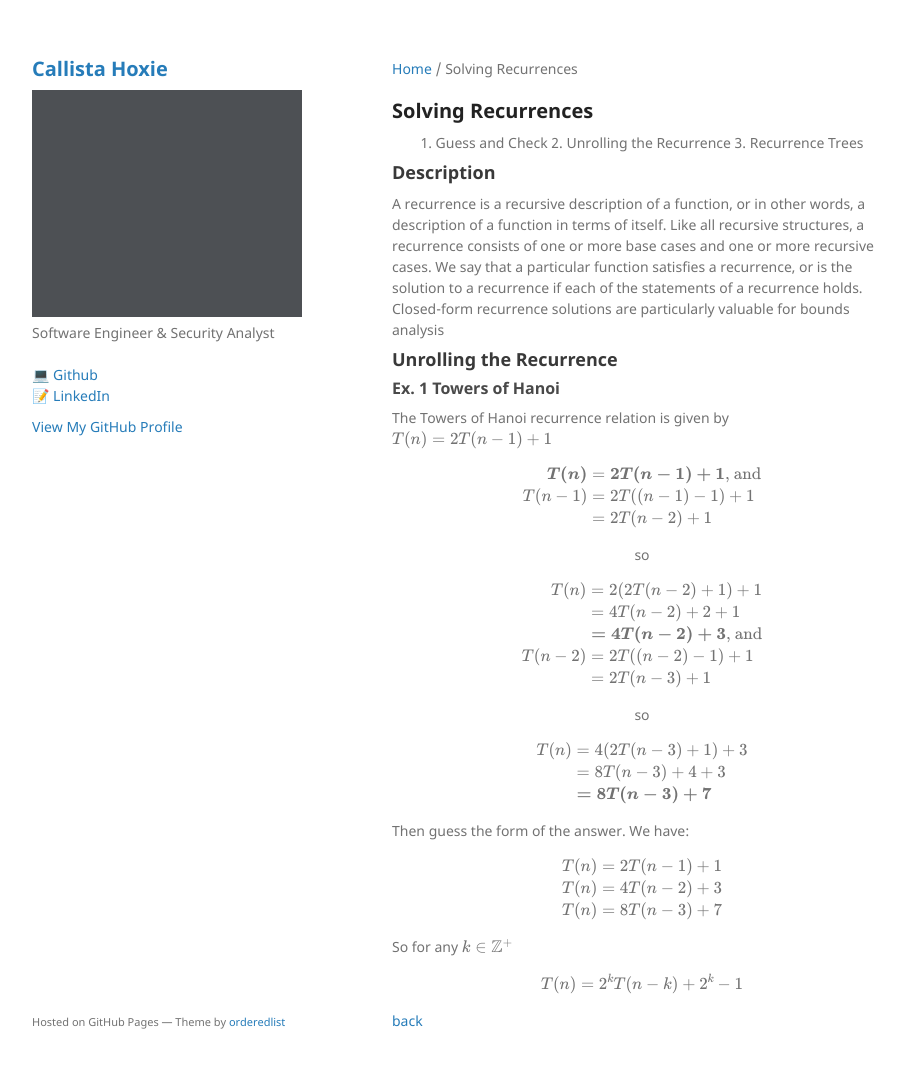
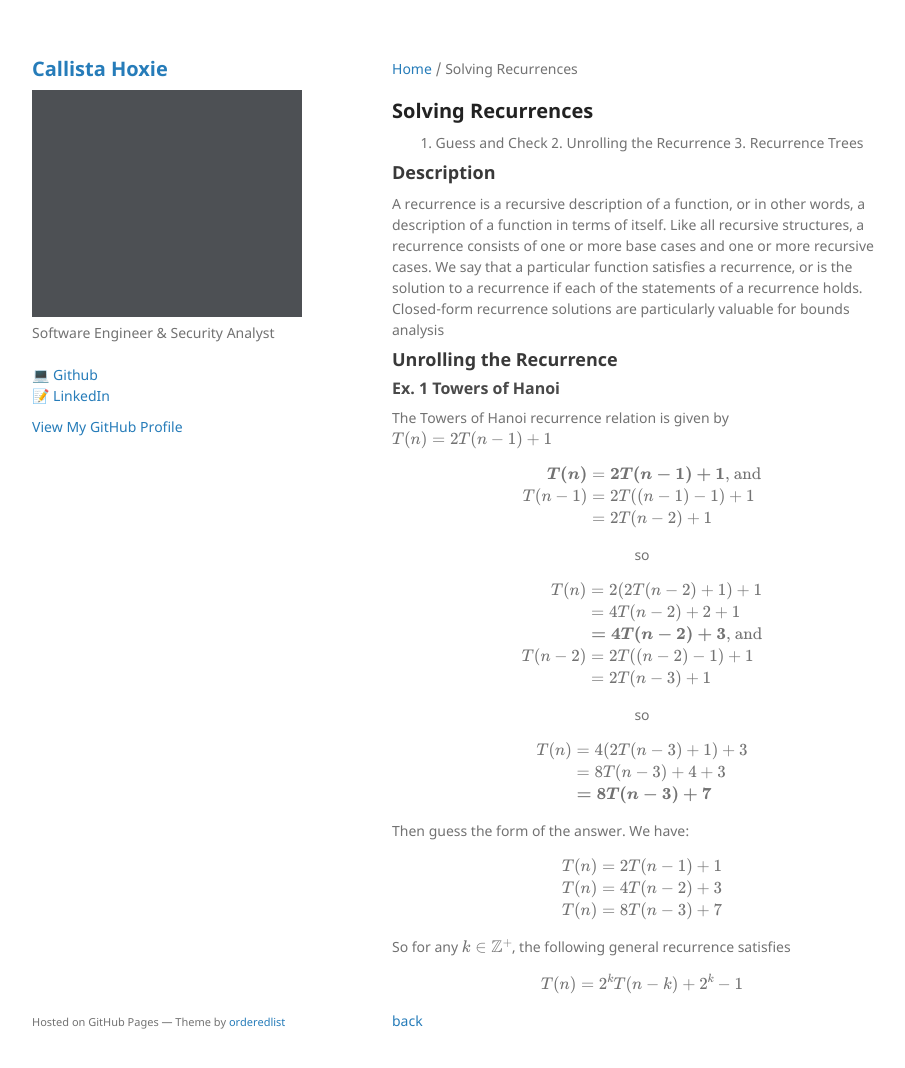
Before and after one commit to callistajosette/callistajosette.github.io, a Jekyll site: the page built from project-crease.md, in a window 1280 px wide and 1091 px high. Shown: the top 1068 px of the window, without its empty margins (178-1083 px from the left). Built offline with Jekyll 4.4.1, drawn with Linux system fonts in a browser that asks for light colours; our own code applies the rules of GitHub Pages for plain Markdown files.

Commit message:
Update project-crease.md

```diff
--- a/project-crease.md
+++ b/project-crease.md
@@ -53,7 +53,7 @@ $$
 & T(n) = 8T(n-3) + 7 \\
 \end{align}$$
 
-So for any $k \in \mathbb{Z}^{+}$
+So for any $k \in \mathbb{Z}^{+}$, the following general recurrence satisfies
 
 $$T(n) = 2^{k}T(n-k) + 2^{k}-1 \\$$
 
```
